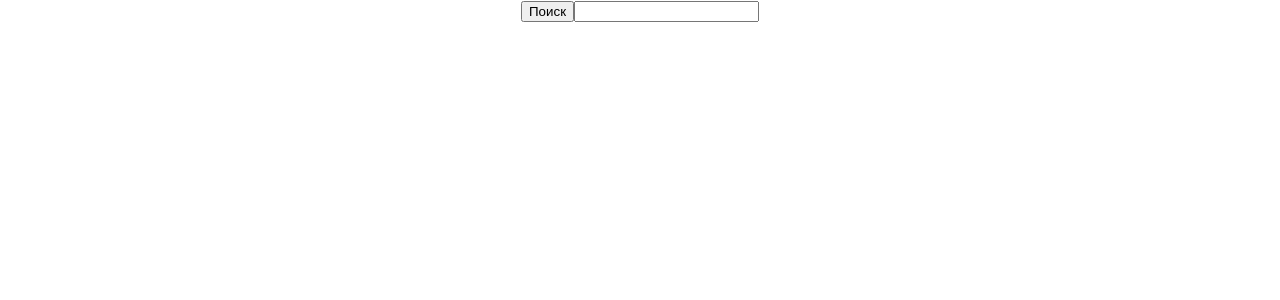
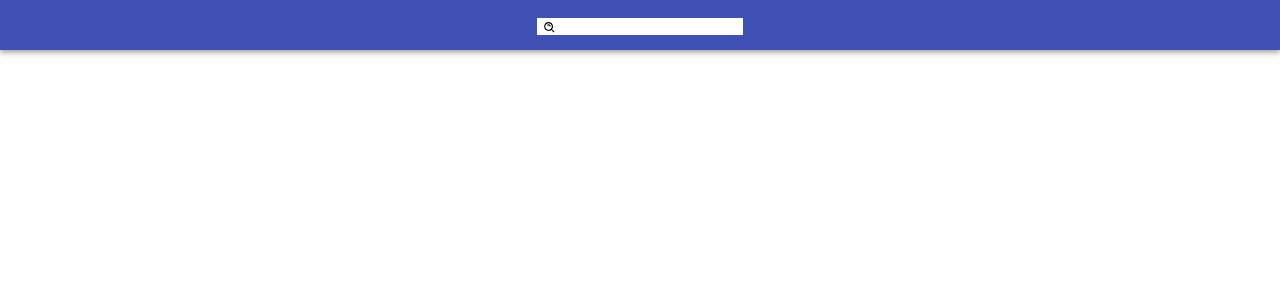
Before and after one commit to Eugenia-gal/goit-react-hw-03-image-finder, a React (Create React App) app: page / in a window 1280 px wide. Shown: the top 300 px of the page. Built offline with nearby package versions, Linux system fonts and the light colour scheme.

Commit message:
add styles of search bar

```diff
--- a/package.json
+++ b/package.json
@@ -8,6 +8,7 @@
     "@testing-library/react": "^11.2.7",
     "@testing-library/user-event": "^12.8.3",
     "gh-pages": "^3.2.3",
+    "node-sass": "^6.0.1",
     "prop-types": "^15.7.2",
     "react": "^17.0.2",
     "react-dom": "^17.0.2",
--- a/src/App.css
+++ b/src/App.css
@@ -1,31 +1,40 @@
-.App {
-  text-align: center;
+html {
+  box-sizing: border-box;
+  width: 100vw;
+  overflow-x: hidden;
 }
 
-.App-logo {
-  height: 40vmin;
-  pointer-events: none;
+*,
+*::before,
+*::after {
+  box-sizing: inherit;
 }
 
-@media (prefers-reduced-motion: no-preference) {
-  .App-logo {
-    animation: App-logo-spin infinite 20s linear;
-  }
+body {
+  margin: 0;
+  font-family: -apple-system, BlinkMacSystemFont, 'Segoe UI', Roboto,
+    Oxygen-Sans, Ubuntu, Cantarell, 'Helvetica Neue', sans-serif;
+  color: #212121;
+  background-color: #fff;
+  -webkit-font-smoothing: antialiased;
+  -moz-osx-font-smoothing: grayscale;
 }
 
-.App-header {
-  background-color: #282c34;
-  min-height: 100vh;
-  display: flex;
-  flex-direction: column;
-  align-items: center;
-  justify-content: center;
-  font-size: calc(10px + 2vmin);
-  color: white;
+img {
+  display: block;
+  max-width: 100%;
+  height: auto;
 }
 
-.App-link {
-  color: #61dafb;
+/* .App {
+  text-align: center;
+} */
+
+.App {
+  display: grid;
+  grid-template-columns: 1fr;
+  grid-gap: 16px;
+  padding-bottom: 24px;
 }
 
 @keyframes App-logo-spin {
--- a/src/Components/SearchBar/SearchBar.jsx
+++ b/src/Components/SearchBar/SearchBar.jsx
@@ -1,4 +1,6 @@
 import React, { Component } from 'react';
+import { BiSearchAlt } from 'react-icons/bi';
+import s from './SearchBar.module.scss';
 
 // TODO:
 // найти видео про вставку иконок в кнопку
@@ -21,15 +23,20 @@ export class SearchBar extends Component {
 
   render() {
     return (
-      <form onSubmit={this.handleSubmit}>
-        <button type="submit">Поиск</button>
+      <div className={s.wrapper}>
+        <form className={s.form} onSubmit={this.handleSubmit}>
+          <button className={s.submit_btn} type="submit">
+            <BiSearchAlt className={s.icon} />
+          </button>
           <input
+            className={s.search_input}
             type="text"
             name="search"
             value={this.state.input}
             onChange={this.handleChange}
           />
         </form>
+      </div>
     );
   }
 }
--- /dev/null
+++ b/src/Components/SearchBar/SearchBar.module.scss
@@ -0,0 +1,43 @@
+.wrapper {
+  top: 0;
+  left: 0;
+  position: sticky;
+  z-index: 1100;
+  display: flex;
+  justify-content: center;
+  align-items: center;
+  min-height: 50px;
+  padding-right: 24px;
+  padding-left: 24px;
+  padding-top: 12px;
+  padding-bottom: 12px;
+  color: #fff;
+  background-color: #3f51b5;
+  box-shadow: 0px 2px 4px -1px rgba(0, 0, 0, 0.2),
+    0px 4px 5px 0px rgba(0, 0, 0, 0.14), 0px 1px 10px 0px rgba(0, 0, 0, 0.12);
+}
+
+.form {
+  width: 400px;
+  text-align: center;
+  margin: 0 auto;
+}
+
+.submit_btn {
+  border: none;
+  background-color: #fff;
+  margin: 0;
+
+  &:hover {
+    background-color: #dddddd;
+  }
+}
+
+.search_input {
+  border: none;
+  margin: 0;
+}
+
+.icon {
+  vertical-align: middle;
+}
```
Also changed, not shown: src/Components/SearchBar/SearchBar.module.css (deleted), 1 other file (tests, documents, lock files or other folders). Lines whose indentation alone changed are shown as unchanged.
